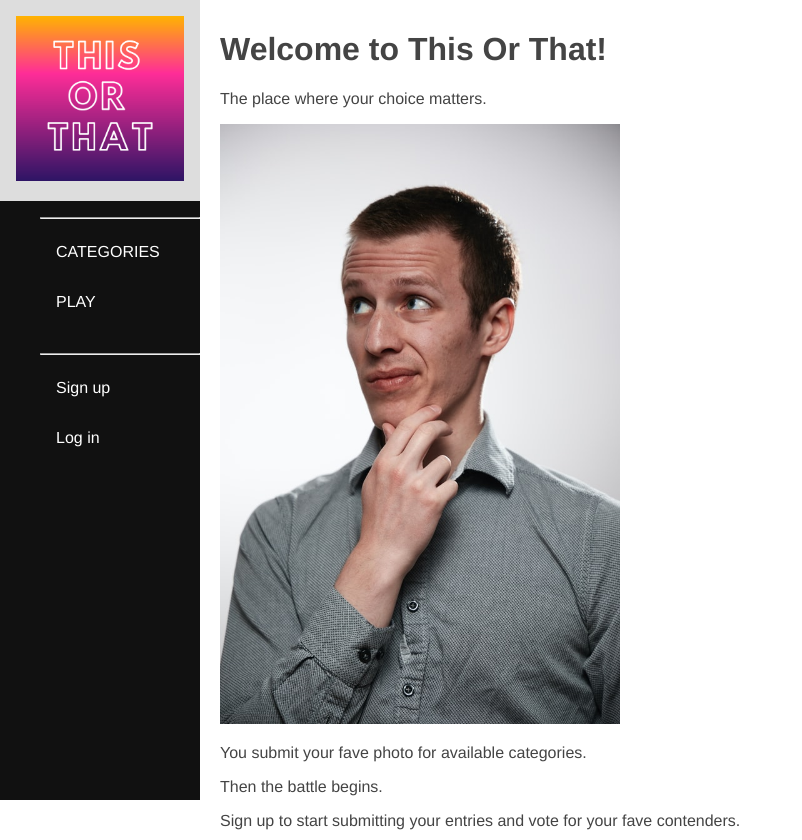
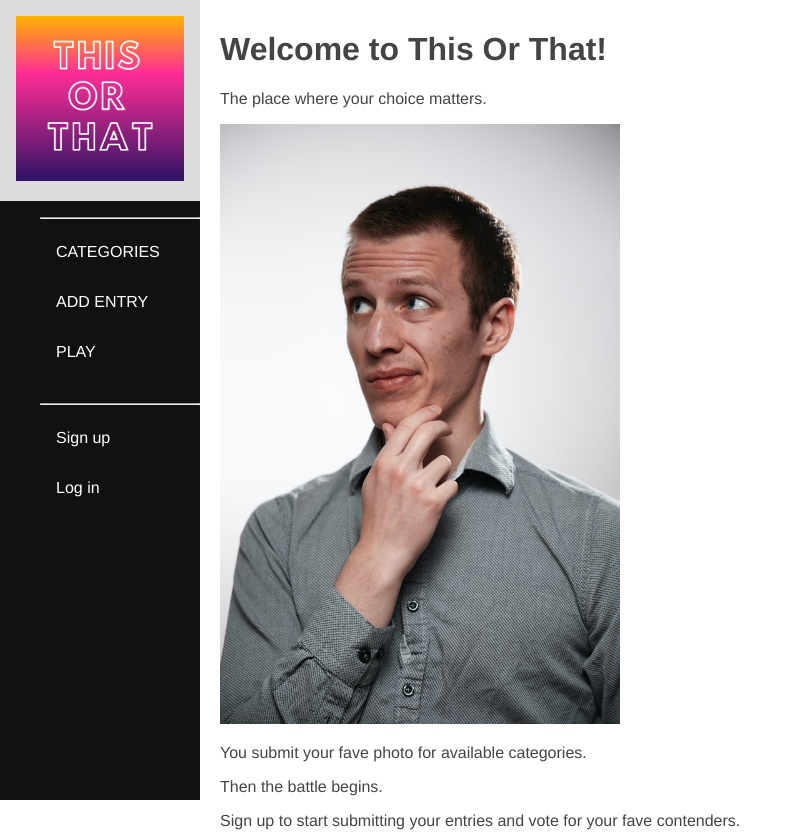
Before and after one commit to MLR-5819/FSND-Capstone, a Flask app: page / in a window 1280 px wide. Shown: the top 840 px of the page, without its empty margins (0-802 px from the left). Run offline with Flask 2, Linux system fonts and the light colour scheme.

Commit message:
Update main.html

```diff
--- a/templates/main.html
+++ b/templates/main.html
@@ -12,6 +12,7 @@
                     <ul>
                         <hr>
                         <li><a href="{{ url_for('get_categories') }}">CATEGORIES</a></li>
+                        <li><a href="">ADD ENTRY</a></li>
                         <li><a href="">PLAY</a></li>
                         <br><hr>
                         <li><a href="">Sign up</a></li>
```
